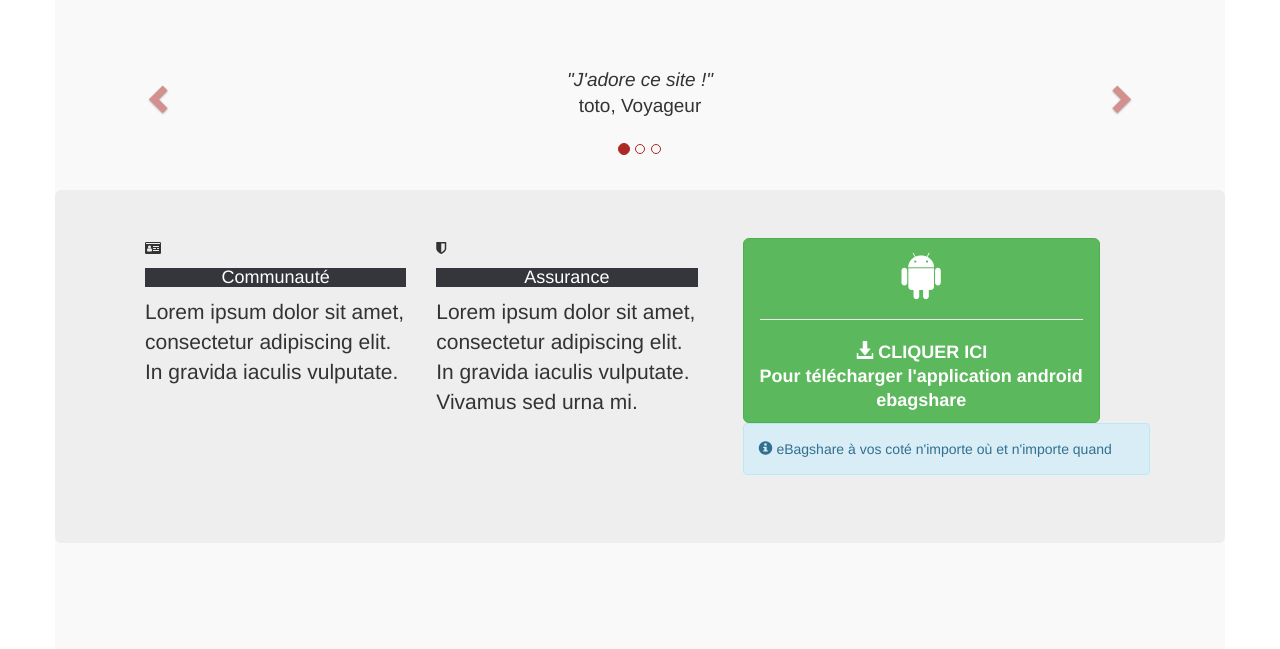
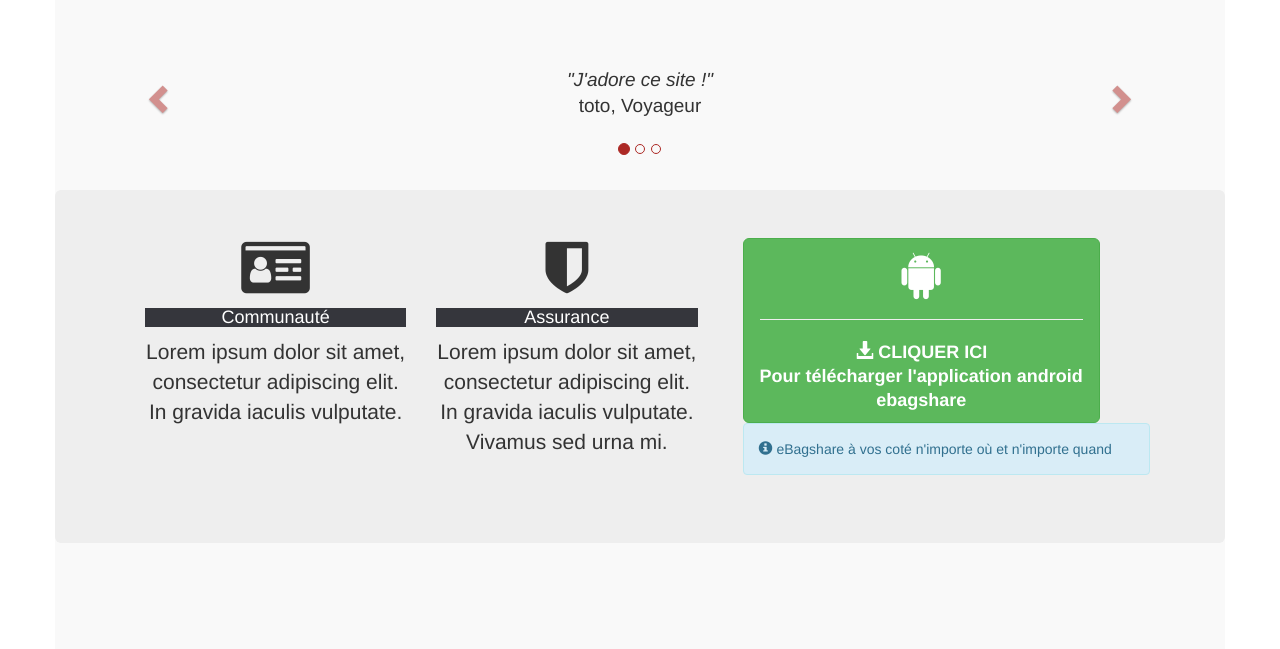
Before and after one commit to Enjana-mavitrika/PROJET_TUT, a PHP site: template Bagshare.com/views/home.html.twig in a window 1280 px wide. Shown: the part 2237-2886 px from the top of the page. Run offline with PHP 8.4, Linux system fonts and the light colour scheme; the template is opened without the code that fills it, so the values that code supplies are empty; some libraries are stand-ins or nearby versions; some web fonts are replaced.

Commit message:
envoie qlq fichiers oublié

```diff
--- a/Bagshare.com/web/css/bagshare_style.css
+++ b/Bagshare.com/web/css/bagshare_style.css
@@ -331,7 +331,7 @@ footer #social-media i{
 
 
 
-
+/* style carousel meilleur avis */
 section .carousel-control.right, section .carousel-control.left {
       background-image: none;
       color: #AC2925;
@@ -352,3 +352,12 @@ section .item p {
 section .item span {
       font-style: normal;
   }
+
+
+/* style infos : assurance et controle identite */
+#infos i{
+    font-size: 60px;
+}
+#infos {
+    text-align: center;
+}
```
